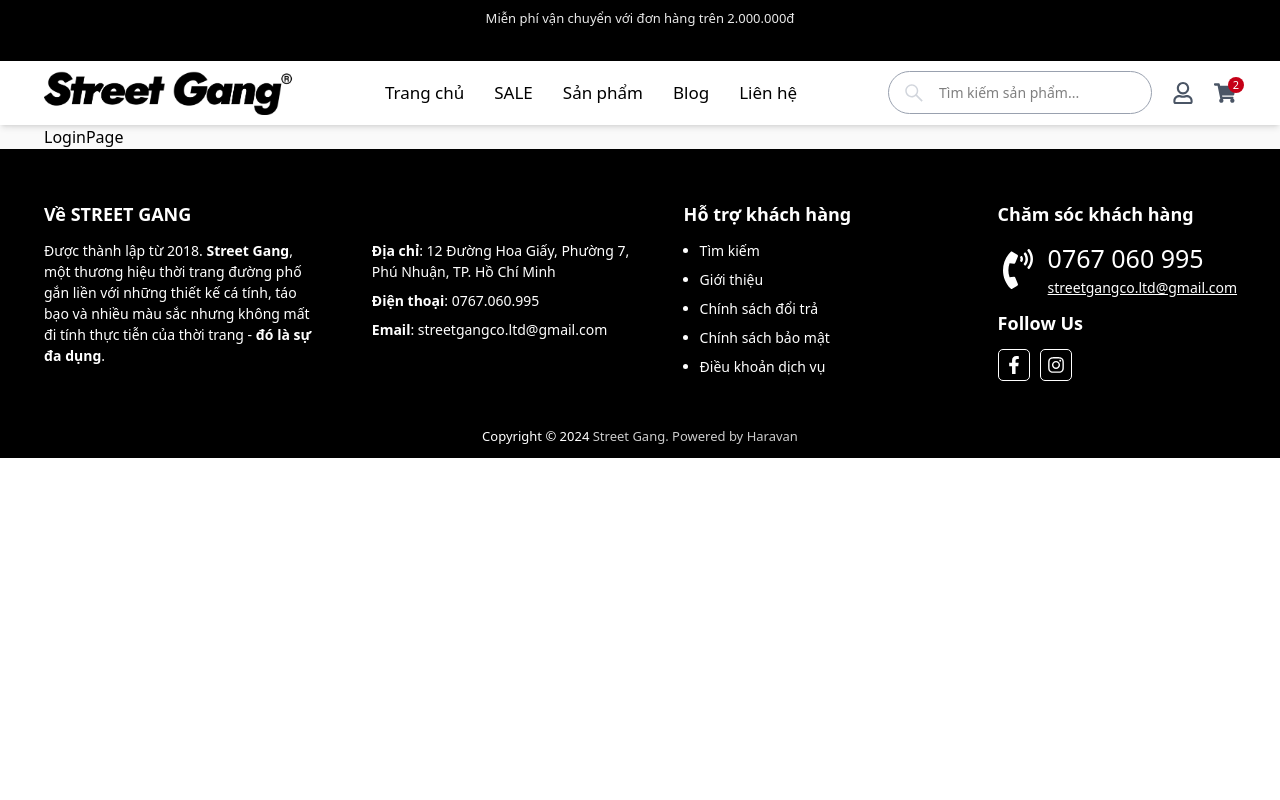
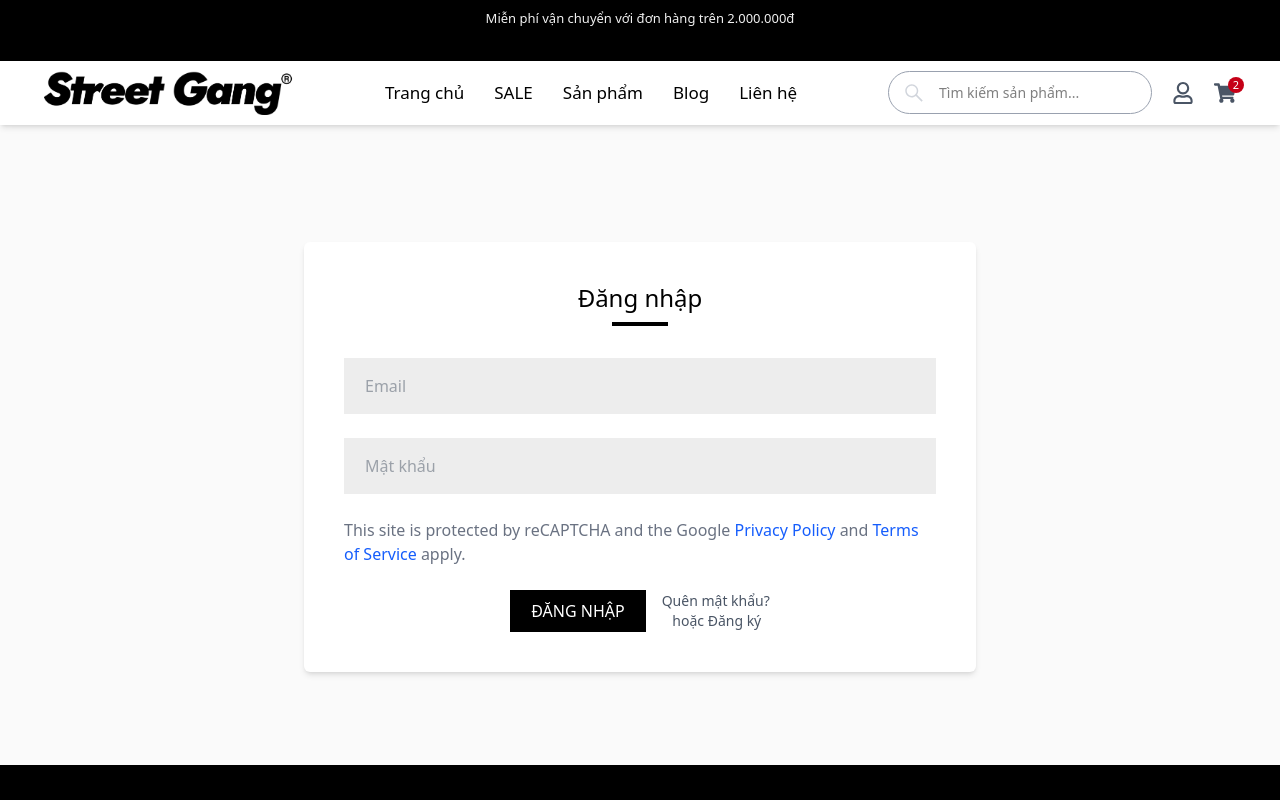
Before and after one commit to daocongdanh/StreetGang, a React (Vite) app in the folder Front-End/: page /login in a window 1280 px wide. Shown: the top 800 px of the page. Built offline with nearby package versions, Linux system fonts and the light colour scheme.

Commit message:
Xong Login Chương

```diff
--- a/Front-End/src/pages/LoginPage/LoginPage.jsx
+++ b/Front-End/src/pages/LoginPage/LoginPage.jsx
@@ -1,5 +1,74 @@
 import React from "react";
 
-export default function LoginPage() {
-  return <div>LoginPage</div>;
+export default function Login() {
+  return (
+    <div className="min-h-[80vh] pt-6 flex justify-center items-center">
+      <div className="bg-white max-w-2xl w-full p-10 shadow-md rounded-md">
+        <div className="mb-6 text-center">
+          <h1 className="text-2xl font-medium relative inline-block pb-2">
+            Đăng nhập
+            <span className="block w-14 h-1 bg-black mt-2 mx-auto"></span>
+          </h1>
+        </div>
+        <form action="#" method="post">
+          <div className="mb-6">
+            <input
+              id="email"
+              name="email"
+              type="email"
+              placeholder="Email"
+              required
+              autoComplete="email"
+              className="w-full h-14 px-5 text-gray-600 font-medium border border-transparent bg-[#ededed] outline-none focus:ring-2 focus:ring-black"
+            />
+          </div>
+          <div className="mb-6">
+            <input
+              id="password"
+              name="password"
+              type="password"
+              placeholder="Mật khẩu"
+              required
+              autoComplete="current-password"
+              className="w-full h-14 px-5 text-gray-600 font-medium border border-transparent bg-[#ededed] outline-none focus:ring-2 focus:ring-black"
+            />
+          </div>
+          <div className="text-gray-500 text-s mb-6">
+            This site is protected by reCAPTCHA and the Google&nbsp;
+            <a
+              href="https://policies.google.com/privacy"
+              target="_blank"
+              rel="noreferrer"
+              className="text-blue-600 hover:underline"
+            >
+              Privacy Policy
+            </a>
+            &nbsp;and&nbsp;
+            <a
+              href="https://policies.google.com/terms"
+              target="_blank"
+              rel="noreferrer"
+              className="text-blue-600 hover:underline"
+            >
+              Terms of Service&nbsp;
+            </a>
+            apply.
+          </div>
+          <div className="flex items-center justify-center mt-6 space-x-4">
+            <button
+              type="submit"
+              className="bg-black text-white border border-black px-5 py-2 text-md font-medium transition-all hover:bg-white hover:text-black"
+            >
+              ĐĂNG NHẬP
+            </button>
+            <div className="text-sm text-gray-600">
+              <a href="#" className="hover:text-gray-500">Quên mật khẩu?</a>
+              <br />
+              &nbsp;&ensp;hoặc <a href="#" className="hover:text-gray-500">Đăng ký</a>
+            </div>
+          </div>
+        </form>
+      </div>
+    </div>
+  );
 }
```
Also changed, not shown: Front-End/src/pages/LoginPage/LoginPage.css (added, +88 -0 lines), Front-End/src/main.jsx (line endings or trailing spaces), 1 other file (tests, documents, lock files or other folders).
